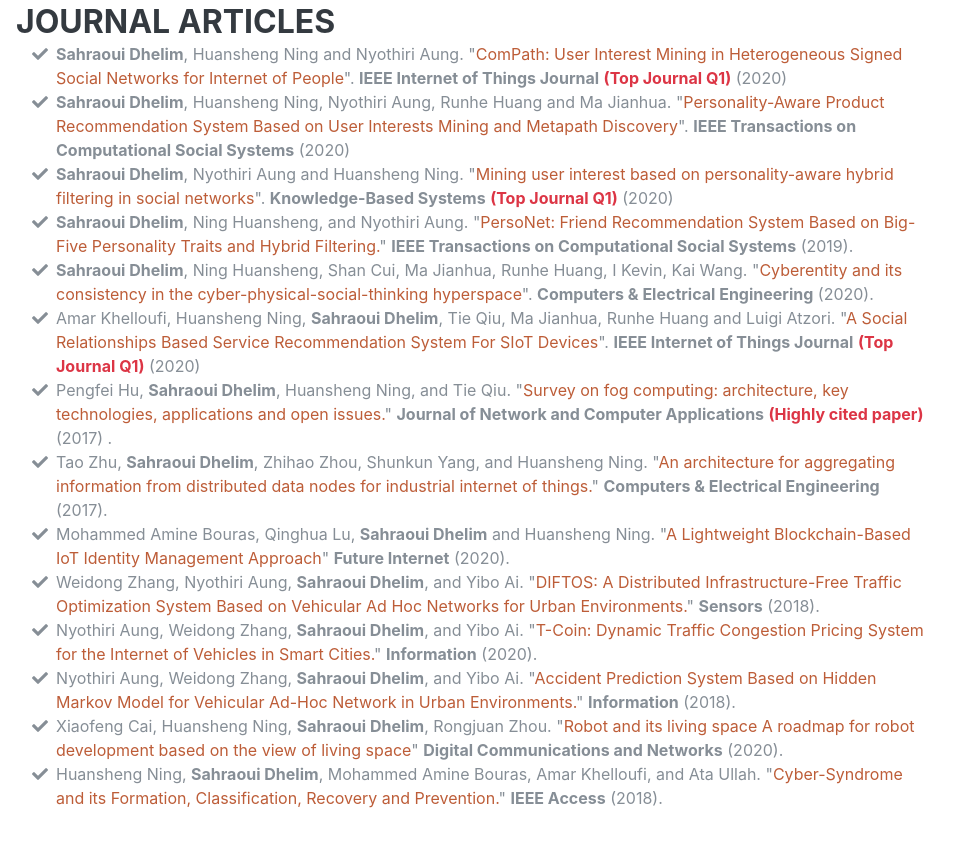
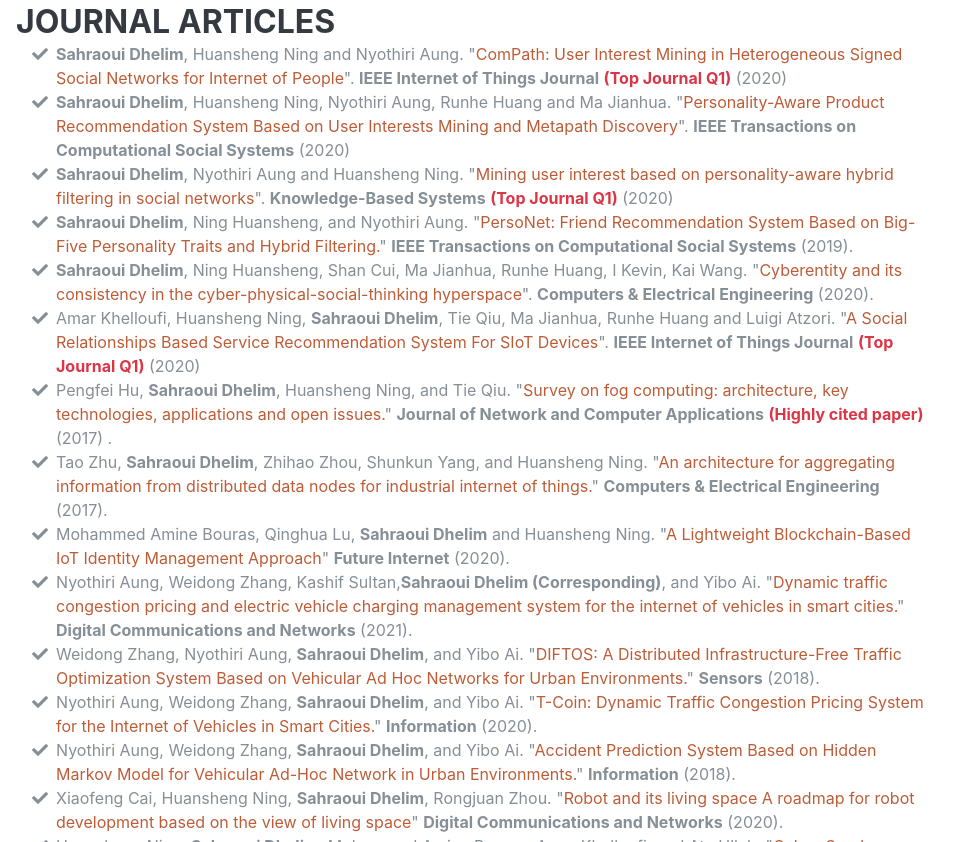
Before and after one commit to sahraoui17/profile, a website with bundled scripts: page index.html in a window 1280 px wide. Shown: the part 2563-3405 px from the top of the page, without its empty margins (304-1258 px from the left). Built offline with nearby package versions, Linux system fonts and the light colour scheme; some icons are missing; a web font is replaced by a local one.

Commit message:
Update index.html

```diff
--- a/index.html
+++ b/index.html
@@ -147,7 +147,7 @@
 
           </div>
           <div class="resume-date text-md-right">
-            <span class="text-primary">November 2020 - April 2021</span>
+            <span class="text-primary">November 2020 - July 2021</span>
           </div>
         </div>
 
@@ -258,6 +258,9 @@
                 <i class="fa-li fa fa-check"></i>
                 Mohammed Amine Bouras, Qinghua Lu, <strong>Sahraoui Dhelim</strong> and Huansheng Ning. "<a href="https://www.mdpi.com/1999-5903/13/2/24" target="_blank">A Lightweight Blockchain-Based IoT Identity Management Approach</a>" <strong> Future Internet</strong> (2020).</li>
 
+			<li>
+                <i class="fa-li fa fa-check"></i>
+                Nyothiri Aung, Weidong Zhang, Kashif Sultan,<strong>Sahraoui Dhelim (Corresponding)</strong>, and Yibo Ai. "<a href="https://www.sciencedirect.com/science/article/pii/S2352864821000080" target="_blank">Dynamic traffic congestion pricing and electric vehicle charging management system for the internet of vehicles in smart cities.</a>" <strong> Digital Communications and Networks</strong> (2021).</li>
 
 			  <li>
                 <i class="fa-li fa fa-check"></i>
```
